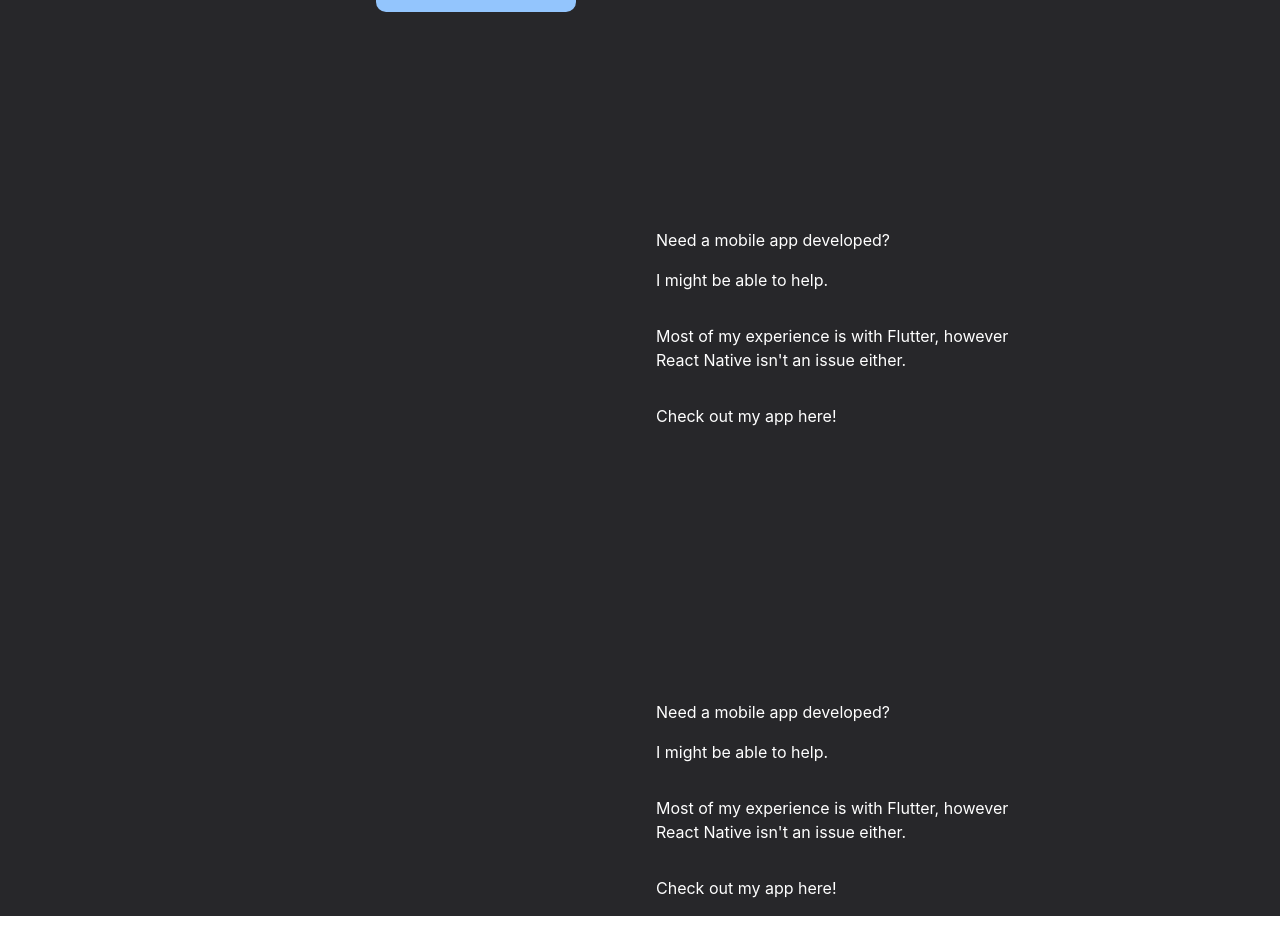
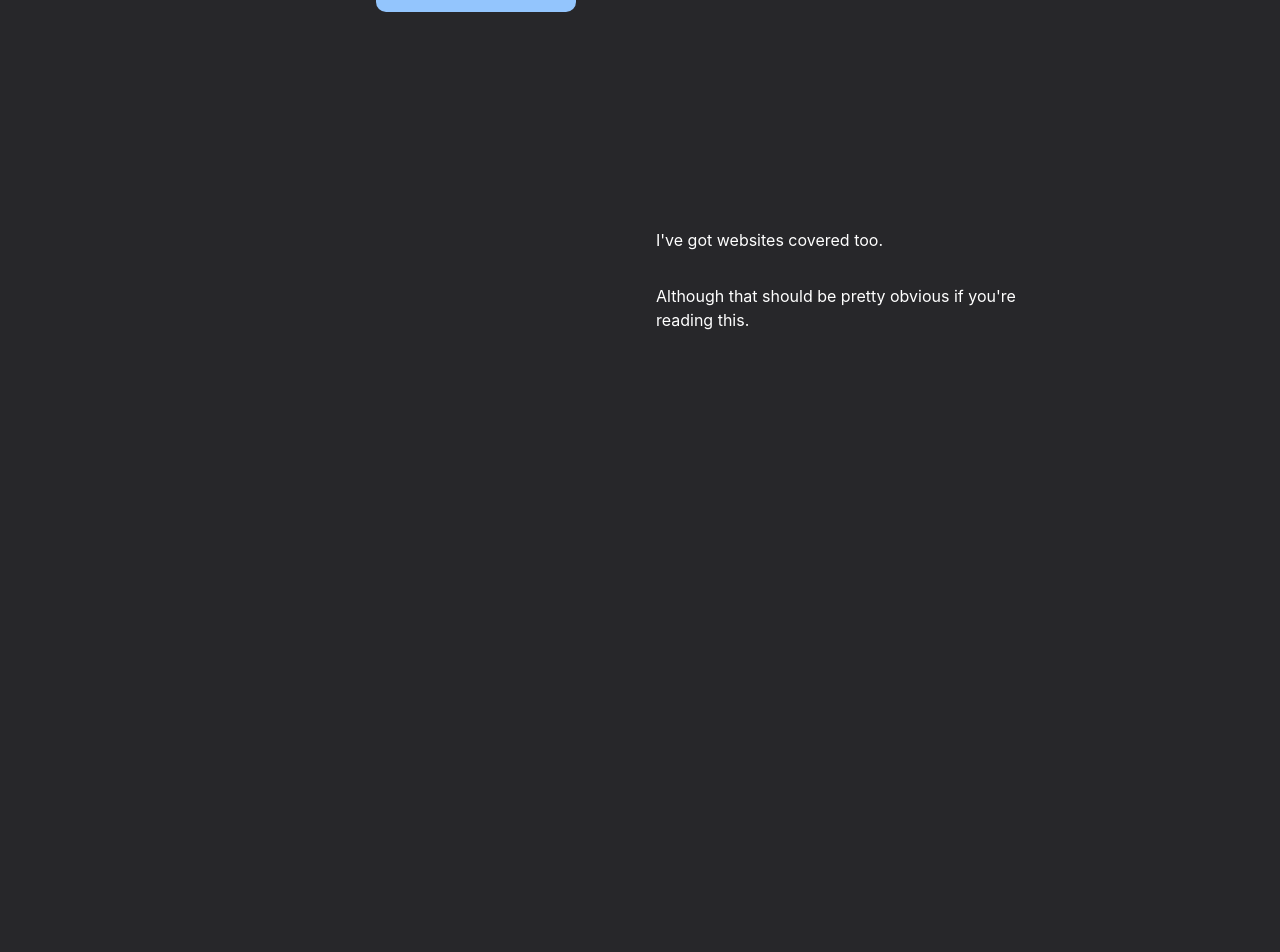
Before and after one commit to ottoohey/oliver-toohey-website-2.0, a React (Create React App) app: page / in a window 1280 px wide. Shown: the part 1508-2460 px from the top of the page. Before the commit the page ends 2424 px from the top, so only its background shows below. Built offline with nearby package versions, Linux system fonts and the light colour scheme; a web font is replaced by a local one.

Commit message:
Morph shape on homepage

```diff
--- a/src/App.css
+++ b/src/App.css
@@ -62,5 +62,13 @@
   height: 300pt;
   width: 150pt;
   min-width: 150pt;
-  /* background-color: #fef9c3; */
+  transition: all 200ms ease;
 }
+
+.laptop-screen {
+  border-radius: 10px;
+  height: 200pt;
+  width: 400pt;
+  min-width: 400pt;
+  transition: all 200ms ease;
+}
--- a/src/App.js
+++ b/src/App.js
@@ -108,12 +108,24 @@ function App() {
   const handleScroll = () => {
     const scrollPosition = window.pageYOffset;
 
-    const el = document.getElementById("topElement");
-    const elDistanceToTop = window.pageYOffset + el.getBoundingClientRect().top;
+    const mobDescElement = document.getElementById("mobDescElement");
+    const mobDescElementDistanceToTop =
+      window.pageYOffset + mobDescElement.getBoundingClientRect().top;
+    const mobDescElementRelativePostition =
+      mobDescElementDistanceToTop - scrollPosition;
 
-    const relativePostition = elDistanceToTop - scrollPosition;
+    const webDescElement = document.getElementById("webDescElement");
+    const webDescElementDistanceToTop =
+      window.pageYOffset + webDescElement.getBoundingClientRect().top;
+    const webDescElementRelativePostition =
+      webDescElementDistanceToTop - scrollPosition;
 
-    dispatch(position(relativePostition));
+    dispatch(
+      position([
+        mobDescElementRelativePostition,
+        webDescElementRelativePostition,
+      ])
+    );
   };
 
   useEffect(() => {
@@ -123,6 +135,16 @@ function App() {
       window.removeEventListener("scroll", handleScroll);
     };
   }, []);
+
+  const morphShape = () => {
+    if (fixedPosition[0]) {
+      return "phone-screen fixed top-32 pointer-events-none bg-green-300";
+    } else if (fixedPosition[1]) {
+      return "laptop-screen fixed top-32 pointer-events-none bg-green-300";
+    } else {
+      return "phone-screen relative top-32 pointer-events-none bg-blue-300";
+    }
+  };
 
   return (
     <div className="App">
@@ -272,20 +294,28 @@ function App() {
       <div className="h-screen w-screen bg-zinc-800">
         <div className="flex pt-32 bg-zinc-800">
           <div className="w-1/2 flex justify-end p-16">
-            <div className="phone-screen fixed top-32 pointer-events-none"></div>
             <div
-              className={
-                fixedPosition
-                  ? "phone-screen fixed top-32 pointer-events-none bg-green-300"
-                  : "phone-screen relative top-32 pointer-events-none bg-blue-300"
-              }
+              className={morphShape()}
+              // className={
+              //   if (!fixedPosition[0]) {
+              //     "phone-screen relative top-32 pointer-events-none bg-blue-300"
+              //   } else {
+              //     "phone-screen fixed top-32 pointer-events-none bg-green-300"
+              //   }
+              // }
+              // className={
+              //   fixedPosition[0]
+              //     ? "phone-screen fixed top-32 pointer-events-none bg-green-300"
+              //     : "phone-screen relative top-32 pointer-events-none bg-blue-300"
+              // }
             ></div>
           </div>
           <div className="flex-col w-1/3 pt-16">
+            <>
               <p
                 className="text-white text-start pt-64 p-4"
                 ref={titleRef}
-              id="topElement"
+                id="mobDescElement"
               >
                 Need a mobile app developed?
               </p>
@@ -293,32 +323,25 @@ function App() {
                 I might be able to help.
               </p>
               <p className="text-white text-start p-4">
-              Most of my experience is with Flutter, however React Native isn't
-              an issue either.
-            </p>
-            <p className="text-white text-start p-4">Check out my app here!</p>
-            <p className="text-white text-start pt-64 pl-4">
-              Need a mobile app developed?
+                Most of my experience is with Flutter, however React Native
+                isn't an issue either.
               </p>
               <p className="text-white text-start p-4">
-              I might be able to help.
+                Check out my app here!
+              </p>
+            </>
+            <>
+              <p
+                className="text-white text-start pt-64 p-4"
+                id="webDescElement"
+              >
+                I've got websites covered too.
               </p>
               <p className="text-white text-start p-4">
-              Most of my experience is with Flutter, however React Native isn't
-              an issue either.
+                Although that should be pretty obvious if you're reading this.
               </p>
-            <p className="text-white text-start p-4">Check out my app here!</p>
-            <p className="text-white text-start pt-64 pl-4">
-              Need a mobile app developed?
-            </p>
-            <p className="text-white text-start p-4">
-              I might be able to help.
-            </p>
-            <p className="text-white text-start p-4">
-              Most of my experience is with Flutter, however React Native isn't
-              an issue either.
-            </p>
-            <p className="text-white text-start p-4">Check out my app here!</p>
+              <div className="h-screen"></div>
+            </>
           </div>
         </div>
       </div>
--- a/src/features/homescreenAnimation/homescreenAnimationSlice.js
+++ b/src/features/homescreenAnimation/homescreenAnimationSlice.js
@@ -3,14 +3,16 @@ import { createSlice } from "@reduxjs/toolkit";
 export const homescreenAnimationSlice = createSlice({
   name: "fixedPosition",
   initialState: {
-    value: false,
+    value: [false, false],
   },
   reducers: {
     position: (state, action) => {
-      if (action.payload <= 0) {
-        state.value = true;
+      if (action.payload[0] <= 0 && action.payload[1] >= 32) {
+        state.value = [true, false];
+      } else if (action.payload[1] <= 32) {
+        state.value = [false, true];
       } else {
-        state.value = false;
+        state.value = [false, false];
       }
     },
   },
```
Lines whose indentation alone changed are shown as unchanged.
